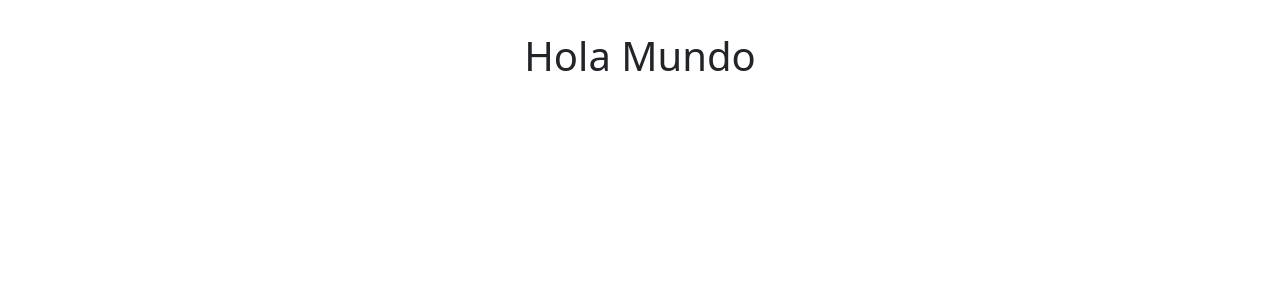
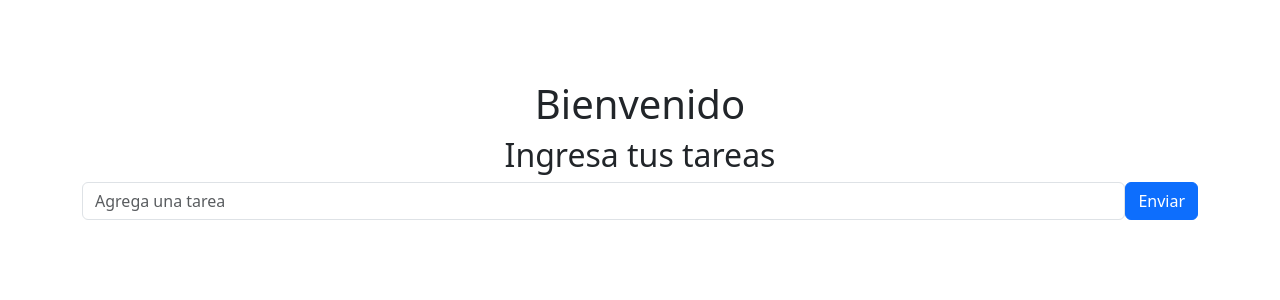
Before and after one commit to BritoAugusto/listaTareaReact, a React (Vite) app: page / in a window 1280 px wide. Shown: the top 300 px of the page. Built offline with nearby package versions, Linux system fonts and the light colour scheme.

Commit message:
agregamos la estructura del formulario para la lista de tareas

```diff
--- a/src/App.jsx
+++ b/src/App.jsx
@@ -1,10 +1,15 @@
 import "bootstrap/dist/css/bootstrap.min.css";
 import "./App.css";
+import Formulario from "./components/Formulario";
 
 function App() {
   return (
     <>
-      <h1>Hola Mundo</h1>
+      <main className="container my-5">
+        <h1>Bienvenido</h1>
+        <h2>Ingresa tus tareas</h2>
+        <Formulario></Formulario>
+      </main>
     </>
   );
 }
--- /dev/null
+++ b/src/components/Formulario.jsx
@@ -0,0 +1,19 @@
+import Button from "react-bootstrap/Button";
+import Form from "react-bootstrap/Form";
+// import {Form, Button} from "react-bootrstap";
+const Formulario = () => {
+  return (
+    <section>
+      <Form>
+        <Form.Group className="mb-3 d-flex">
+          <Form.Control type="text" placeholder="Agrega una tarea" minLength={5} maxLength={200} required/>
+          <Button variant="primary" type="submit">
+            Enviar
+          </Button>
+        </Form.Group>
+      </Form>
+    </section>
+  );
+};
+
+export default Formulario;
```
